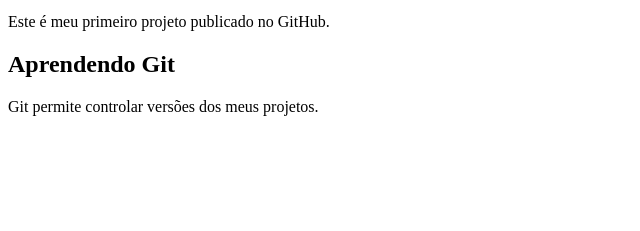
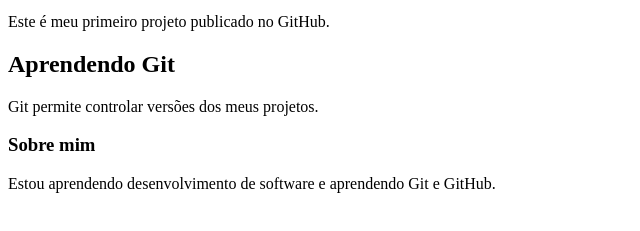
Before and after one commit to o-maicolalves/meu-primeiro-projeto, a plain HTML site: page index.html in a window 1280 px wide. Shown: the part 101-332 px from the top of the page, without its empty margins (0-640 px from the left). Drawn offline with Linux system fonts and the light colour scheme.

Commit message:
Adicionei seção Sobre mim

```diff
--- a/index.html
+++ b/index.html
@@ -15,5 +15,9 @@
       <h2>Aprendendo Git</h2>
 
       <p>Git permite controlar versões dos meus projetos.</p>
+
+      <h3>Sobre mim</h3>
+
+      <p>Estou aprendendo desenvolvimento de software e aprendendo Git e GitHub.</p>
     </body>
 </html>
```
